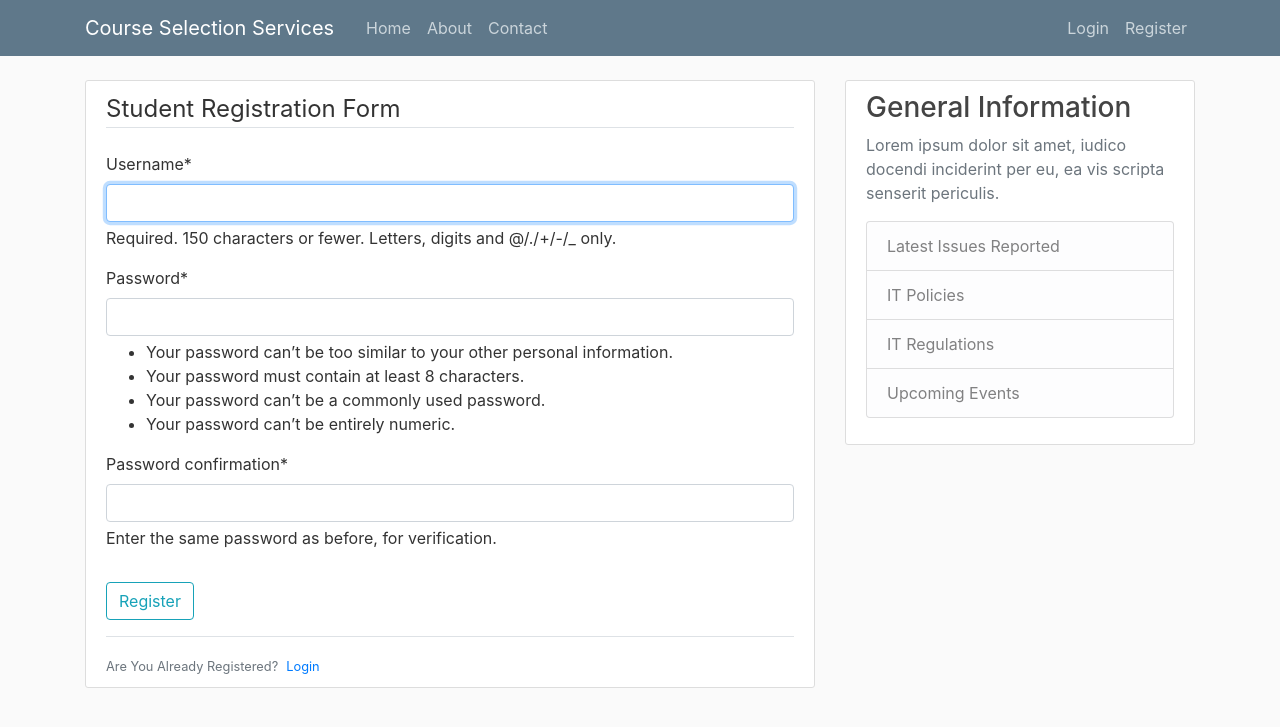
After one commit to philapinyo/Course-Registration-App, a Django app: page /register/ in a window 1280 px wide. The commit adds this page. Shown: the top 727 px of the page. Run offline with Django 5.2, Linux system fonts and the light colour scheme; some libraries are stand-ins or nearby versions.

Commit message:
Fourth commit

```diff
--- a/DCBS/settings.py
+++ b/DCBS/settings.py
@@ -38,7 +38,11 @@
     'django.contrib.messages',
     'django.contrib.staticfiles',
     'DCBSapp.apps.DcbsappConfig',
+    'crispy_forms',
+    'crispy_bootstrap4',
 ]
+
+CRISPY_TEMPLATE_PACK = 'bootstrap4'
 
 MIDDLEWARE = [
     'django.middleware.security.SecurityMiddleware',
--- a/DCBSapp/templates/base.html
+++ b/DCBSapp/templates/base.html
@@ -34,8 +34,8 @@
                             {% if user.is_authenticated %}
                                 <a class="nav-item nav-link" href="{% url 'logout' %}">Logout</a>
                             {% else %}
-                                <a class="nav-item nav-link" href="#">Login</a>
-                                <a class="nav-item nav-link" href="#">Register</a>
+                                <a class="nav-item nav-link" href="{% url 'DCBSapp:login' %}">Login</a>
+                                <a class="nav-item nav-link" href="{% url 'DCBSapp:register' %}">Register</a>
                             {% endif %}
                         </div>
                     </div>
--- /dev/null
+++ b/DCBSapp/templates/register.html
@@ -0,0 +1,20 @@
+{% extends 'base.html' %}
+{% load crispy_forms_tags %}
+
+{% block content %}
+<div class="content-section">
+    <form method="POST">
+        {% csrf_token %}
+        <fieldset class="form-group">
+            <legend class="border-bottom mb-4">Student Registration Form</legend>
+            {{ form|crispy }}
+        </fieldset>
+        <div class="form-group">
+            <button class="btn btn-outline-info" type="submit">Register</button>
+        </div>
+    </form>
+    <div class="border-top pt-3">
+        <small class="text-muted">Are You Already Registered?<a class="ml-2" href="{% url 'DCBSapp:login' %}">Login</a></small>
+    </div>
+</div>
+{% endblock content %}
--- a/DCBSapp/urls.py
+++ b/DCBSapp/urls.py
@@ -1,5 +1,6 @@
 from django.urls import path
 from . import views
+from django.contrib.auth import views as auth_views
 
 
 app_name = 'DCBSapp'
@@ -9,4 +10,7 @@
     path('', views.home, name = 'home'),
     path('about/', views.about, name='about'),
     path('contact/', views.contact, name='contact'),
+    path('register/', views.register, name='register'),
+    path('login/', auth_views.LoginView.as_view(template_name='login.html'), name='login'),
+    path('logout/', auth_views.LogoutView.as_view(), name='logout'),
 ]
--- a/DCBSapp/views.py
+++ b/DCBSapp/views.py
@@ -1,4 +1,21 @@
-from django.shortcuts import render
+from django.shortcuts import render, redirect
+from django.contrib.auth.forms import UserCreationForm
+from django.contrib import messages
+
+def register(request):
+    if request.method == 'POST':
+        form = UserCreationForm(request.POST)
+        if form.is_valid():
+            form.save()
+            username = form.cleaned_data.get('username')
+            messages.success(request, f'Account created for {username}!')
+        else:
+            messages.warning(request, 'Unable to create account!')
+            return redirect('home')
+    else:
+        form = UserCreationForm()
+        return render(request, 'register.html', {'form': form ,
+        'title': 'Student Registration'})
 
 
 def home(request):
```
Also changed, not shown: DCBSapp/templates/contact.html (+17 -11 lines), DCBSapp/templates/login.html (added, +23 -0 lines), DCBSapp/templates/logout.html (added, +15 -0 lines), db.sqlite3.
